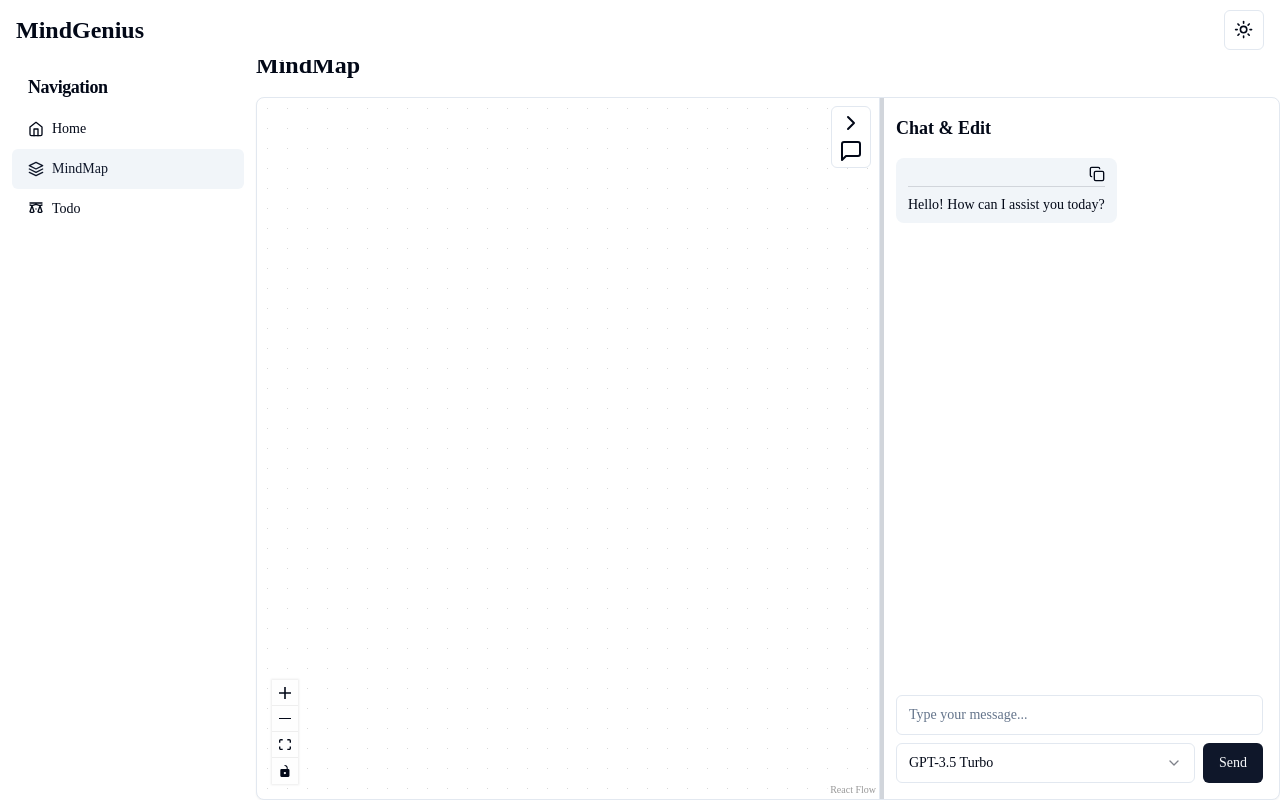
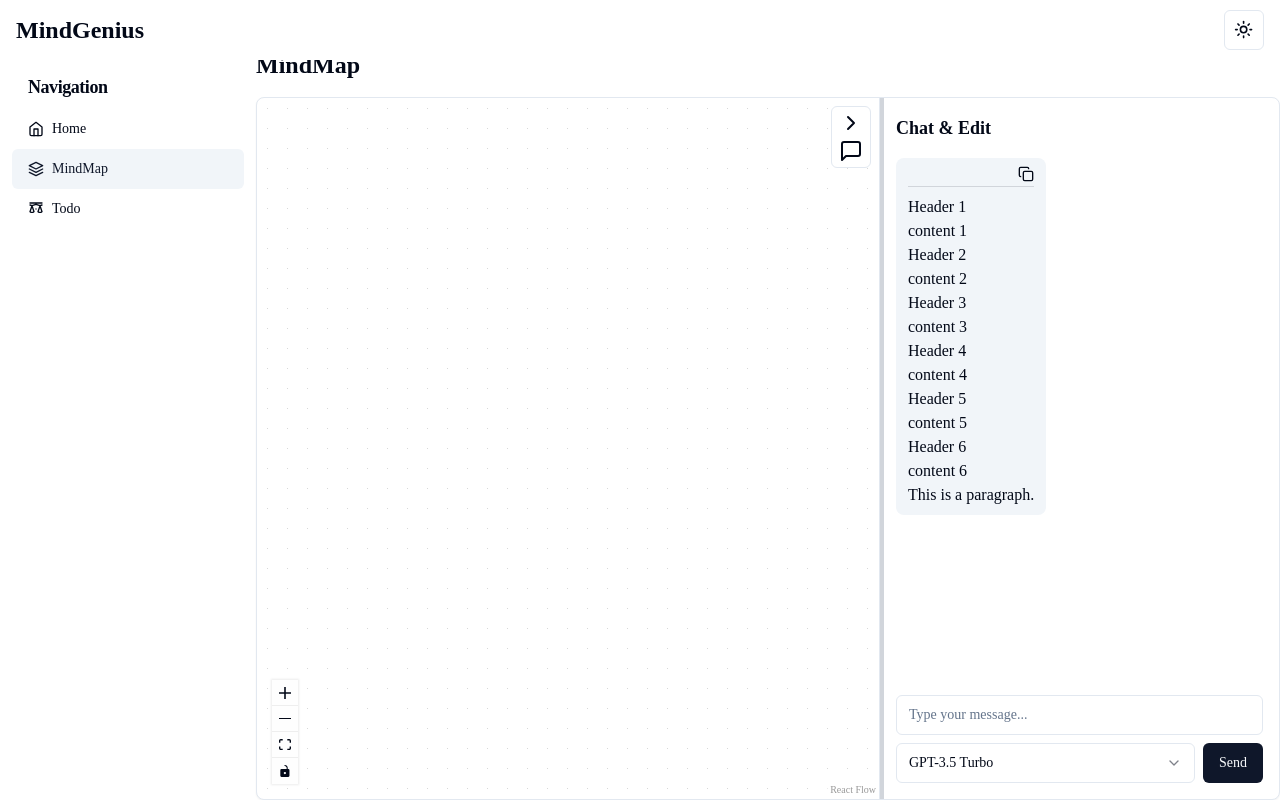
Before and after one commit to xianjianlf2/todo, a Next.js app: page /mindmap in a window 1280 px wide. Built offline with nearby package versions, Linux system fonts and the light colour scheme.

Commit message:
feat: add node connect

```diff
--- a/package.json
+++ b/package.json
@@ -70,8 +70,10 @@
     "react-day-picker": "^8.10.1",
     "react-dom": "^18.3.1",
     "react-hook-form": "^7.53.0",
+    "react-markdown": "^9.0.1",
     "react-resizable-panels": "^2.1.2",
     "recharts": "^2.12.7",
+    "remark-gfm": "^4.0.0",
     "sonner": "^1.5.0",
     "tailwind-merge": "^2.5.2",
     "tailwindcss-animate": "^1.0.7",
--- a/src/components/ChatSidebar/ChatMessage.tsx
+++ b/src/components/ChatSidebar/ChatMessage.tsx
@@ -1,8 +1,12 @@
+"use client";
 import { toast } from "@/hooks/use-toast";
 import { Message } from "@/store/mindMapStore";
 import { Copy } from "lucide-react";
 import React from "react";
 import { Draggable } from "react-beautiful-dnd";
+import Markdown from "react-markdown";
+import remarkGfm from 'remark-gfm';
+
 
 interface ChatMessageProps {
   message: Message;
@@ -45,7 +49,7 @@ export const ChatMessage: React.FC<ChatMessageProps> = ({ message, index }) => {
               />
             </div>
             <hr className="mb-2 border-t border-gray-300 dark:border-gray-600" />
-            <div className="text-sm">{message.content}</div>
+            <Markdown remarkPlugins={[remarkGfm]}>{message.content}</Markdown>
           </div>
         </div>
       )}
--- a/src/components/ChatSidebar/index.tsx
+++ b/src/components/ChatSidebar/index.tsx
@@ -1,10 +1,12 @@
 "use client";
+import { ScrollArea } from "@/components/ui/scroll-area";
 import { useChatMessages } from "@/hooks/useChatMessages";
 import { useSidebarResize } from "@/hooks/useSidebarResize";
 import React, { useEffect, useRef } from "react";
 import { StrictModeDroppable } from "../StrictModeDroppable";
 import { ChatInput } from "./ChatInput";
 import { ChatMessage } from "./ChatMessage";
+import { useChatStore } from "@/store/chatStore";
 
 interface ChatSidebarProps {
   isSidebarOpen: boolean;
@@ -13,7 +15,8 @@ interface ChatSidebarProps {
 const ChatSidebar: React.FC<ChatSidebarProps> = ({ isSidebarOpen }) => {
   if (!isSidebarOpen) return null;
 
-  const { messages, isStreaming, sendMessage } = useChatMessages();
+  const { messages, isStreaming, addMessage, removeMessage, updateMessage, setIsStreaming } = useChatStore();
+  const { sendMessage } = useChatMessages();
   const { sidebarWidth, handleMouseDown } = useSidebarResize();
   const messagesEndRef = useRef<HTMLDivElement>(null);
 
@@ -31,7 +34,7 @@ const ChatSidebar: React.FC<ChatSidebarProps> = ({ isSidebarOpen }) => {
         onMouseDown={handleMouseDown}
       />
       <h2 className="mb-4 text-lg font-semibold">Chat & Edit</h2>
-      <div className="mb-4 flex-grow space-y-4 overflow-y-auto">
+      <ScrollArea className="mb-4 flex-grow space-y-4">
         <StrictModeDroppable droppableId="droppable">
           {(provided) => (
             <div
@@ -47,7 +50,7 @@ const ChatSidebar: React.FC<ChatSidebarProps> = ({ isSidebarOpen }) => {
           )}
         </StrictModeDroppable>
         <div ref={messagesEndRef} />
-      </div>
+      </ScrollArea>
       <ChatInput onSendMessage={sendMessage} isStreaming={isStreaming} />
     </div>
   );
--- a/src/components/MindMap.tsx
+++ b/src/components/MindMap.tsx
@@ -3,19 +3,90 @@
 import ChatSidebar from "@/components/ChatSidebar";
 import { Button } from "@/components/ui/button";
 import { Card, CardContent } from "@/components/ui/card";
-import { generateId } from "@/lib/utils";
+import { useChatStore } from "@/store/chatStore";
 import { useMindMapStore } from "@/store/mindMapStore";
 import {
   Background,
   BackgroundVariant,
   Controls,
+  Edge,
+  Node,
   ReactFlow,
+  XYPosition,
 } from "@xyflow/react";
 import "@xyflow/react/dist/style.css";
 import { ChevronLeft, ChevronRight, MessageSquare } from "lucide-react";
 import { useTheme } from "next-themes";
 import { useEffect, useState } from "react";
 import { DragDropContext } from "react-beautiful-dnd";
+
+interface MarkdownNode {
+  id: string;
+  type: string;
+  data: {
+    label: string;
+  };
+  position: XYPosition;
+  depth: number;
+}
+
+function markdownToNodesAndEdges(markdown: string): {
+  nodes: Node[];
+  edges: Edge[];
+} {
+  const lines = markdown.split("\n");
+  const nodes: MarkdownNode[] = [];
+  const edges: Edge[] = [];
+  let currentDepth = 0;
+  let lastNodeId = "";
+
+  lines.forEach((line, index) => {
+    if (line.startsWith("#")) {
+      const depth = line.match(/^#+/)![0].length;
+      const id = `node-${index}`;
+      const label = line.substring(depth).trim();
+      const position: XYPosition = { x: index * 200, y: 100 * depth };
+
+      nodes.push({
+        id,
+        data: { label },
+        position,
+        depth,
+        type: "default",
+      });
+
+      if (lastNodeId && depth > currentDepth) {
+        edges.push({
+          id: `edge-${index}`,
+          type: "straight",
+          source: lastNodeId,
+          target: id,
+        });
+      } else if (lastNodeId && depth < currentDepth) {
+        let parentId = "";
+        for (let i = nodes.length - 1; i >= 0; i--) {
+          if (nodes[i] && nodes[i]!.depth === depth - 1) {
+            parentId = nodes[i]!.id;
+            break;
+          }
+        }
+        if (parentId) {
+          edges.push({
+            id: `edge-${index}`,
+            type: "straight",
+            source: parentId,
+            target: id,
+          });
+        }
+      }
+
+      currentDepth = depth;
+      lastNodeId = id;
+    }
+  });
+
+  return { nodes, edges };
+}
 
 const MindMap = () => {
   const { theme } = useTheme();
@@ -25,12 +96,13 @@ const MindMap = () => {
   const {
     nodes,
     edges,
-    highlightedNode,
+    highlightedNodes,
     setNodes,
     setEdges,
-    setHighlightedNode,
-    messages,
+    setHighlightedNodes,
+    onNodesChange,
   } = useMindMapStore();
+  const { messages } = useChatStore();
 
   const toggleSidebar = () => setIsSidebarOpen(!isSidebarOpen);
 
@@ -39,21 +111,19 @@ const MindMap = () => {
   }, [theme]);
 
   const onDragEnd = (result: any) => {
-    if (!result) return;
+    if (!result || !result.draggableId) return;
     const message = messages.find(
       (message) => message.id === result.draggableId,
     );
-    if (message) {
-      const newNode = {
-        id: generateId(),
-        position: { x: Math.random() * 500, y: Math.random() * 500 },
-        data: { label: message.content },
-      };
-      setNodes([...nodes, newNode]);
-      setHighlightedNode(newNode.id);
+    if (!message) return;
 
-      setTimeout(() => setHighlightedNode(null), 2000);
-    }
+    const { nodes: newNodes, edges: newEdges } = markdownToNodesAndEdges(
+      message.content,
+    );
+    setNodes(newNodes);
+    setEdges(newEdges);
+    setHighlightedNodes(newNodes.map((node) => node.id));
+    setTimeout(() => setHighlightedNodes([]), 2000);
   };
 
   return (
@@ -63,16 +133,16 @@ const MindMap = () => {
           <ReactFlow
             nodes={nodes.map((node) => ({
               ...node,
-              style:
-                node.id === highlightedNode
-                  ? { border: "2px solid #ff0" }
-                  : {},
+              style: highlightedNodes.includes(node.id)
+                ? { border: "2px solid #ff0" }
+                : {},
             }))}
             edges={edges}
             colorMode={colorMode}
             zoomOnScroll={true}
             zoomOnDoubleClick={false}
             fitView
+            onNodesChange={onNodesChange}
           >
             <Background color="#ccc" variant={BackgroundVariant.Dots} />
             <Controls />
--- a/src/hooks/useChatMessages.ts
+++ b/src/hooks/useChatMessages.ts
@@ -1,21 +1,11 @@
 import { sendChatMessage } from "@/actions/chat";
 import { generateId } from "@/lib/utils";
-import { Message, useMindMapStore } from "@/store/mindMapStore";
-import { useCallback, useState } from 'react';
+import { useChatStore } from "@/store/chatStore";
+import { Message } from "@/store/mindMapStore";
+import { useCallback } from 'react';
 
 export const useChatMessages = () => {
-    const [messages, setMessages] = useState<Message[]>([
-        {
-            id: generateId(),
-            role: "assistant",
-            content: "Hello! How can I assist you today?",
-        },
-    ]);
-    const { isStreaming, setIsStreaming } = useMindMapStore();
-
-    const addMessage = useCallback((message: Message) => {
-        setMessages(prevMessages => [...prevMessages, message]);
-    }, []);
+    const { messages, isStreaming, addMessage, setIsStreaming, appendAssistantMessage } = useChatStore();
 
     const sendMessage = useCallback(async (content: string, modelType: string) => {
         if (isStreaming) return;
@@ -32,11 +22,7 @@ export const useChatMessages = () => {
                 modelType,
                 (chunk) => {
                     const data = JSON.parse(chunk);
-                    assistantMessage.content += data.content;
-                    setMessages(prevMessages => [
-                        ...prevMessages.slice(0, -1),
-                        { ...assistantMessage },
-                    ]);
+                    appendAssistantMessage(data.content);
                 },
             );
         } catch (error: unknown) {
@@ -49,7 +35,7 @@ export const useChatMessages = () => {
         } finally {
             setIsStreaming(false);
         }
-    }, [messages, addMessage, isStreaming]);
+    }, [messages, addMessage, isStreaming, appendAssistantMessage]);
 
-  return { messages, isStreaming, sendMessage };
+    return { messages, isStreaming, sendMessage };
 };
--- /dev/null
+++ b/src/store/chatStore.ts
@@ -0,0 +1,70 @@
+import { generateId } from "@/lib/utils";
+import { create } from "zustand";
+
+export interface Message {
+    id: string;
+    content: string;
+    role: "user" | "assistant";
+}
+
+export interface ChatStore {
+    messages: Message[];
+    isStreaming: boolean;
+    createMessage: (content: string, role: Message["role"]) => Message;
+    addMessage: (message: Message) => void;
+    removeMessage: (id: string) => void;
+    updateMessage: (id: string, content: string) => void;
+    setIsStreaming: (isStreaming: boolean) => void;
+    appendAssistantMessage: (content: string) => void;
+}
+
+const markdownExample = `
+# Header 1
+
+content 1
+
+## Header 2
+
+content 2
+
+### Header 3
+
+content 3
+
+#### Header 4
+
+content 4
+
+##### Header 5
+
+content 5
+
+###### Header 6
+
+content 6
+
+This is a paragraph.
+`
+export const useChatStore = create<ChatStore>((set) => ({
+    messages: [
+        {
+            id: generateId(),
+            content: markdownExample,
+            role: "assistant",
+        },
+    ],
+    isStreaming: false,
+    createMessage: (content, role) => ({ id: generateId(), content, role }),
+    addMessage: (message) => set((state) => ({ messages: [...state.messages, message] })),
+    removeMessage: (id) => set((state) => ({ messages: state.messages.filter((message) => message.id !== id) })),
+    updateMessage: (id, content) => set((state) => ({ messages: state.messages.map((message) => message.id === id ? { ...message, content } : message) })),
+    setIsStreaming: (isStreaming) => set({ isStreaming }),
+    appendAssistantMessage: (content) => set((state) => {
+        const lastMessage = state.messages[state.messages.length - 1];
+        if (lastMessage && lastMessage.role === 'assistant') {
+            lastMessage.content += content;
+            return { messages: [...state.messages.slice(0, -1), lastMessage] };
+        }
+        return state;
+    }),
+}));
--- a/src/store/mindMapStore.ts
+++ b/src/store/mindMapStore.ts
@@ -1,5 +1,4 @@
-import { generateId } from "@/lib/utils";
-import { Edge, Node } from "@xyflow/react";
+import { Edge, Node, NodeChange, applyNodeChanges } from "@xyflow/react";
 import { create } from "zustand";
 
 export interface Message {
@@ -9,28 +8,25 @@ export interface Message {
 }
 
 type MindMapStore = {
-    nodes: Node[]
-    edges: Edge[]
-    messages: Message[]
-    isStreaming: boolean
-    highlightedNode: string | null
-    setNodes: (nodes: Node[]) => void
-    setEdges: (edges: Edge[]) => void
-    addMessage: (content: string, role: "user" | "assistant") => void
-    setHighlightedNode: (nodeId: string | null) => void
-    setIsStreaming: (isStreaming: boolean) => void
-}
-export const useMindMapStore = create<MindMapStore>((set) => ({
+    nodes: Node[];
+    edges: Edge[];
+    highlightedNodes: string[];
+    setNodes: (nodes: Node[]) => void;
+    setEdges: (edges: Edge[]) => void;
+    setHighlightedNodes: (nodeIds: string[]) => void;
+    onNodesChange: (changes: NodeChange<Node>[]) => void
+};
+export const useMindMapStore = create<MindMapStore>((set, get) => ({
     nodes: [],
     edges: [],
-    messages: [],
-    isStreaming: false,
-    highlightedNode: null,
+    highlightedNodes: [],
     setNodes: (nodes) => set({ nodes }),
     setEdges: (edges) => set({ edges }),
-    addMessage: (content, role) => set((state) => ({
-        messages: [...state.messages, { id: generateId(), content, role }]
-    })),
-    setHighlightedNode: (nodeId) => set({ highlightedNode: nodeId }),
-    setIsStreaming: (isStreaming) => set({ isStreaming }),
-}))
+    setHighlightedNodes: (nodeIds) => set({ highlightedNodes: nodeIds }),
+    onNodesChange: (updatedNodes) => {
+        const { nodes } = get();
+        const newNodes = applyNodeChanges(updatedNodes, nodes);
+        set({ nodes: newNodes });
+        return newNodes;
+    },
+}));
```
Also changed, not shown: 1 other file (tests, documents, lock files or other folders).
